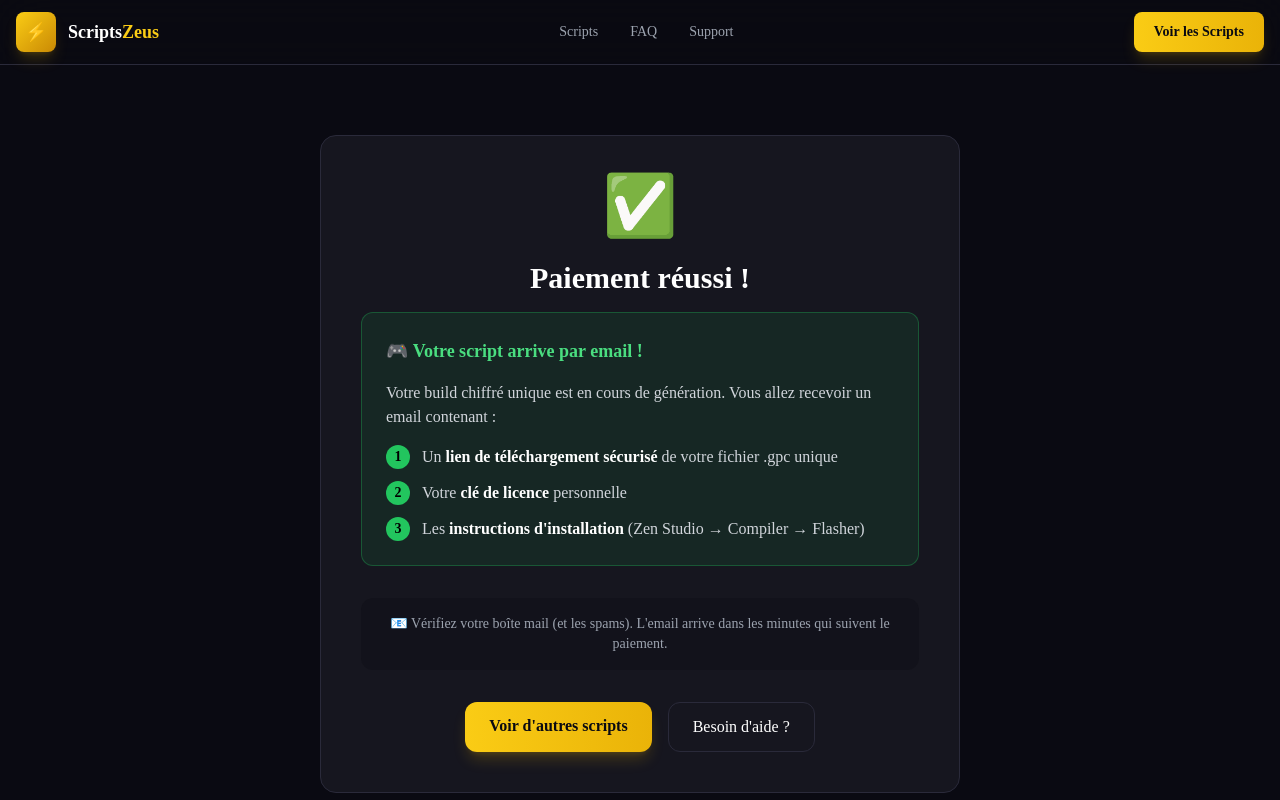
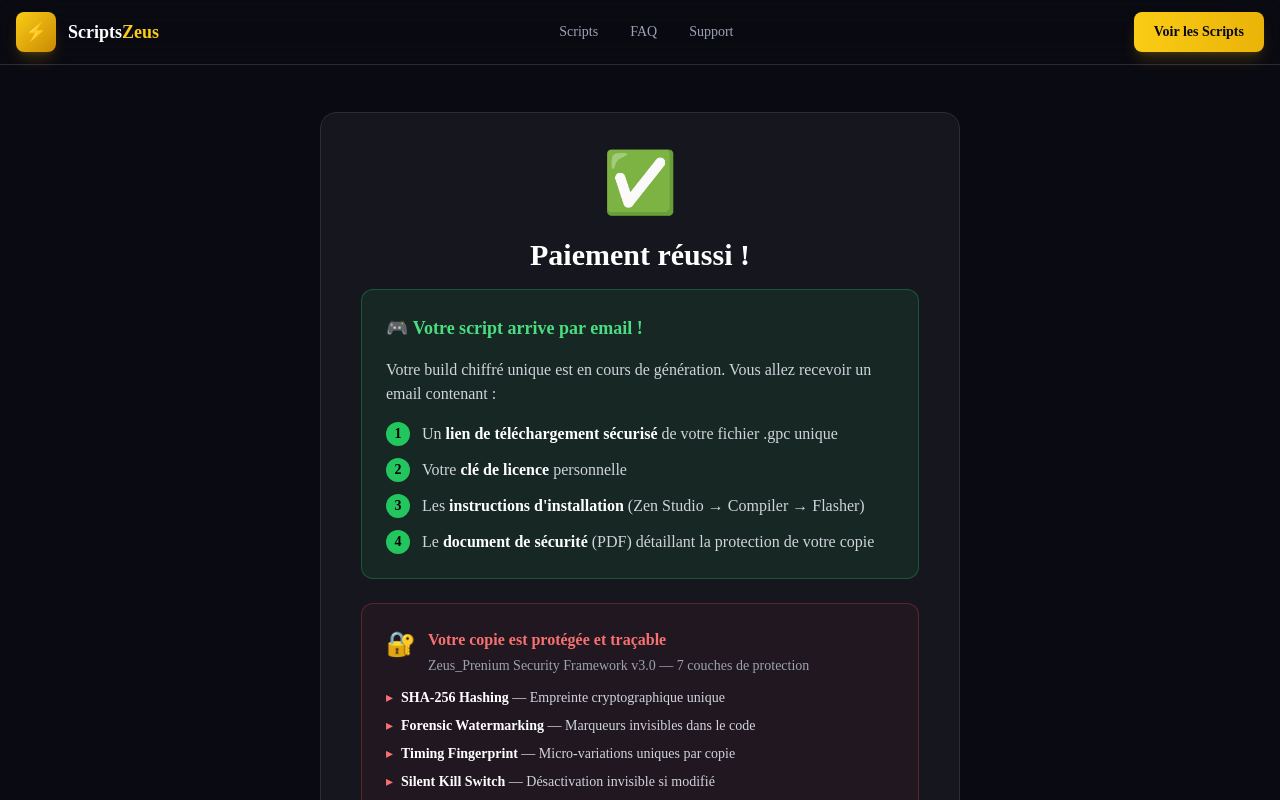
Before and after one commit to gab-gde/zen-scripts-shop-2, a Next.js app in the folder frontend/: page /success in a window 1280 px wide. Shown: the top 800 px of the page. Built offline with nearby package versions, Linux system fonts and the light colour scheme; no server answers.

Commit message:
Add files via upload

```diff
--- a/frontend/src/app/success/page.tsx
+++ b/frontend/src/app/success/page.tsx
@@ -36,7 +36,7 @@ function SuccessContent() {
             </div>
           )}
 
-          <div className="bg-green-500/10 border border-green-500/30 rounded-xl p-6 text-left mb-8">
+          <div className="bg-green-500/10 border border-green-500/30 rounded-xl p-6 text-left mb-6">
             <h2 className="text-lg font-bold mb-4 text-green-400">🎮 Votre script arrive par email !</h2>
             <p className="text-gray-300 mb-4">
               Votre build chiffré unique est en cours de génération. Vous allez recevoir un email contenant :
@@ -54,7 +54,44 @@ function SuccessContent() {
                 <span className="bg-green-500 text-black w-6 h-6 rounded-full flex items-center justify-center text-sm font-bold shrink-0">3</span>
                 <span>Les <strong className="text-white">instructions d&apos;installation</strong> (Zen Studio → Compiler → Flasher)</span>
               </li>
+              <li className="flex gap-3">
+                <span className="bg-green-500 text-black w-6 h-6 rounded-full flex items-center justify-center text-sm font-bold shrink-0">4</span>
+                <span>Le <strong className="text-white">document de sécurité</strong> (PDF) détaillant la protection de votre copie</span>
+              </li>
             </ol>
+          </div>
+
+          {/* Section sécurité / dissuasion */}
+          <div className="bg-red-500/5 border border-red-500/30 rounded-xl p-6 text-left mb-6">
+            <div className="flex items-start gap-3 mb-3">
+              <span className="text-2xl">🔐</span>
+              <div>
+                <h3 className="text-red-400 font-bold text-base">Votre copie est protégée et traçable</h3>
+                <p className="text-gray-400 text-sm mt-1">Zeus_Prenium Security Framework v3.0 — 7 couches de protection</p>
+              </div>
+            </div>
+            <div className="space-y-2 text-sm text-gray-300">
+              <div className="flex items-center gap-2">
+                <span className="text-red-400">▸</span>
+                <span><strong className="text-white">SHA-256 Hashing</strong> — Empreinte cryptographique unique</span>
+              </div>
+              <div className="flex items-center gap-2">
+                <span className="text-red-400">▸</span>
+                <span><strong className="text-white">Forensic Watermarking</strong> — Marqueurs invisibles dans le code</span>
+              </div>
+              <div className="flex items-center gap-2">
+                <span className="text-red-400">▸</span>
+                <span><strong className="text-white">Timing Fingerprint</strong> — Micro-variations uniques par copie</span>
+              </div>
+              <div className="flex items-center gap-2">
+                <span className="text-red-400">▸</span>
+                <span><strong className="text-white">Silent Kill Switch</strong> — Désactivation invisible si modifié</span>
+              </div>
+            </div>
+            <p className="text-red-400/80 text-xs mt-4 border-t border-red-500/20 pt-3">
+              ⚠️ Toute redistribution est détectée automatiquement et entraîne la révocation permanente de votre licence.
+              Consultez le document de sécurité joint à votre email pour les détails complets.
+            </p>
           </div>
 
           <div className="bg-primary/30 rounded-xl p-4 mb-8">
```
